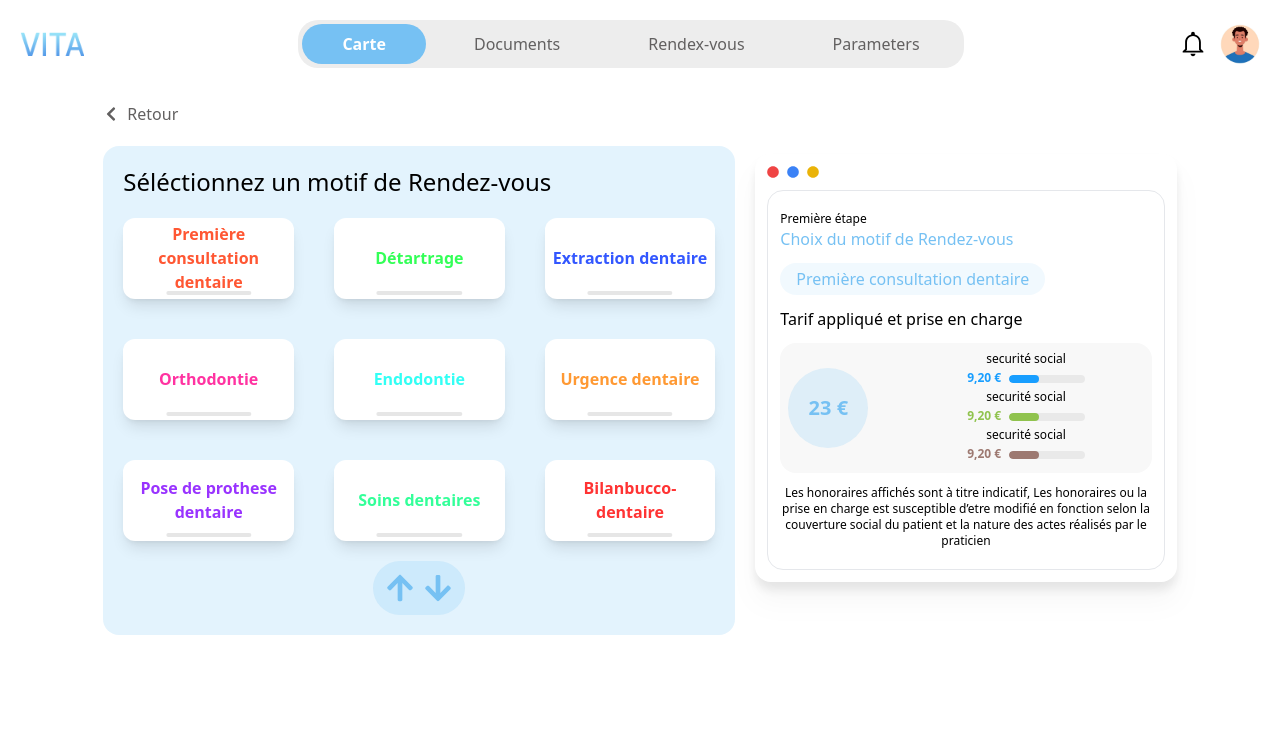
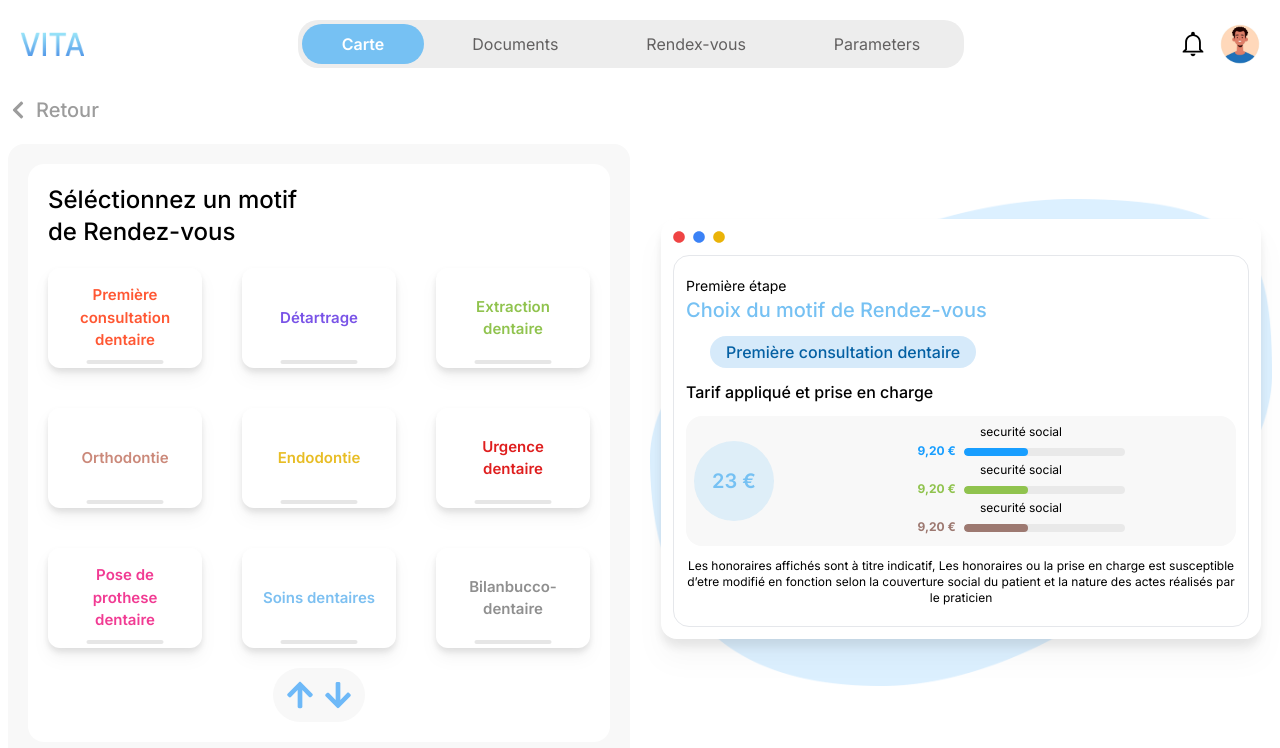
Before and after one commit to faysalewucse/vita_medical, a React (Vite) app: page /schedule in a window 1280 px wide. Shown: the top 748 px of the page. Built offline with nearby package versions, Linux system fonts and the light colour scheme.

Commit message:
udpate design

```diff
--- a/index.html
+++ b/index.html
@@ -1,9 +1,16 @@
-<!doctype html>
+<!DOCTYPE html>
 <html lang="en">
   <head>
     <meta charset="UTF-8" />
     <link rel="icon" type="image/svg+xml" href="/vite.svg" />
     <meta name="viewport" content="width=device-width, initial-scale=1.0" />
+    <link rel="preconnect" href="https://fonts.googleapis.com" />
+    <link rel="preconnect" href="https://fonts.gstatic.com" crossorigin />
+    <link
+      href="https://fonts.googleapis.com/css2?family=Inter:wght@100..900&display=swap"
+      rel="stylesheet"
+    />
+
     <title>Vita</title>
   </head>
   <body>
--- /dev/null
+++ b/src/components/CircleBar.jsx
@@ -0,0 +1,21 @@
+import circle from "../assets/circle.png";
+
+const CircleBar = () => {
+  return (
+    <div className="flex justify-between p-3">
+      <div>
+        <p className="text-[13px] font-medium">Sécurité social</p>
+        <span className="text-primary4 text-base font-[700]">26 €</span>
+      </div>
+      <img src={circle} alt="circle" className="w-[130px] h-[130px]" />
+      <div className="flex items-end">
+        <div>
+          <p className="text-[13px] font-medium">Mutuelle</p>
+          <span className="text-primary4 text-base font-[700]">48 €</span>
+        </div>
+      </div>
+    </div>
+  );
+};
+
+export default CircleBar;
--- a/src/index.css
+++ b/src/index.css
@@ -1,3 +1,7 @@
 @tailwind base;
 @tailwind components;
 @tailwind utilities;
+
+* {
+  font-family: "Inter", sans-serif;
+}
--- a/src/pages/appointment/AddCard2.jsx
+++ b/src/pages/appointment/AddCard2.jsx
@@ -1,17 +1,23 @@
 const AddCard2 = ({ image }) => {
   return (
-    <div className="p-5 border flex gap-5 bg-primary/10">
+    <div className="p-5 border flex gap-5 bg-background8">
       <img className="w-16 h-16" src={image} alt="avtr" />
       <div className="">
-        <p className="text-lg font-medium">Visiter de prévention</p>
-        <p className="bg-primary/10 text-primary p-1">Chirurgien dentiste</p>
-        <p className="text-gr">
+        <p className="text-base font-semibold text-gr12">
+          Visiter de prévention
+        </p>
+        <p className="bg-primary/10 text-primary3 p-1 rounded-2xl w-fit">
+          Chirurgien dentiste
+        </p>
+        <p className="text-gr13 text-[13px]">
           Controle dentaire et detartarge annuel. (Recommandé par le ministere
           de la santé)
         </p>
         <div className="flex items-center justify-end gap-5 mt-5">
-          <button className="bg-white py-2 px-4 rounded-full">Deja fait</button>
-          <button className="bg-primary text-white py-2 px-4 rounded-full">
+          <button className="bg-white text-[13px] font-medium py-2 px-4 rounded-full">
+            Deja fait
+          </button>
+          <button className="bg-primary text-[13px] font-medium text-white py-2 px-4 rounded-full">
             Prendre RDV
           </button>
         </div>
--- a/src/pages/profile/Profile.jsx
+++ b/src/pages/profile/Profile.jsx
@@ -76,7 +76,7 @@ const Profile = () => {
               </div>
             </div>
           </div>
-          <div className="flex-1 mt-12 flex flex-col gap-10">
+          <div className="flex-1 mt-5 md:mt-12 flex flex-col gap-10">
             <RoundedContainer>
               <RoundedContainer white>
                 <h3 className="text-center font-semibold text-base mb-5">
@@ -150,7 +150,7 @@ const Profile = () => {
               </RoundedContainer>
             </RoundedContainer>
           </div>
-          <div className="flex-1 flex flex-col gap-10 mt-12">
+          <div className="flex-1 flex flex-col gap-10 md:mt-12 mt-5">
             <RoundedContainer>
               <RoundedContainer white>
                 <h3 className="text-center font-semibold text-base">
--- a/src/pages/schedule/Schedule.jsx
+++ b/src/pages/schedule/Schedule.jsx
@@ -6,8 +6,12 @@ import {
 } from "react-icons/fa";
 import Container from "../../components/Container";
 import { Progress } from "antd";
+import { useState } from "react";
+import vector from "../../assets/vector.png";
 
 const Schedule = () => {
+  const [hovering, setHovering] = useState();
+
   const data = [
     "Première consultation dentaire",
     "Détartrage",
@@ -22,68 +26,70 @@ const Schedule = () => {
 
   const hexColors = [
     "#FF5733", // A vibrant red-orange
-    "#33FF57", // A bright green
-    "#3357FF", // A strong blue
-    "#FF33A1", // A vivid pink
-    "#33FFF5", // A bright cyan
-    "#FF9933", // A warm orange
-    "#9933FF", // A rich purple
-    "#33FF99", // A fresh mint green
-    "#FF3333", // A bold red
+    "#7953E7", // A bright green
+    "#90C34E", // A strong blue
+    "#CB897A", // A vivid pink
+    "#E8BD25", // A bright cyan
+    "#DF1E1E", // A warm orange
+    "#F13B93", // A rich purple
+    "#7DC0F1", // A fresh mint green
+    "#8F8F8F", // A bold red
   ];
 
   return (
     <Container>
-      <div className="flex md:flex-row flex-col items-center justify-center gap-5 min-h-[70vh] p-2">
+      <div className="flex md:flex-row flex-col items-center gap-5 min-h-[70vh] p-2">
         <div className="md:w-1/2">
-          <div className="flex text-gr items-center gap-2">
+          <div className="flex text-gr11 text-xl font-medium items-center gap-2">
             <FaChevronLeft />
             <p>Retour</p>
           </div>
-          <div className="bg-primary/20 md:p-5 p-2 rounded-2xl mt-5">
-            <h3 className="md:text-2xl text-xl">
+          <div className="bg-background6 p-5 rounded-2xl mt-5">
+            <div className="bg-white md:p-5 p-2 rounded-2xl">
+              <h3 className="md:text-2xl text-[28px] font-medium w-1/2">
                 Séléctionnez un motif de Rendez-vous
               </h3>
               <div className="grid grid-cols-2 md:grid-cols-3 md:gap-10 gap-5 mt-5">
                 {data.map((item, i) => (
                   <div
+                    onMouseEnter={() => setHovering(i)}
+                    onMouseLeave={() => setHovering()}
                     key={i}
+                    className={`group p-4 relative bg-white drop-shadow-lg h-[100px] flex items-center justify-center text-center rounded-xl font-semibold text-[15px] cursor-pointer transition-colors duration-300`}
                     style={{
-                    color: hexColors[i],
-                    "&:hover": {
-                      color: "white",
-                    },
+                      color: hovering === i ? "white" : hexColors[i],
+                      background: hovering === i ? "#6EB9F8" : "white",
                     }}
-                  className="p-2 relative bg-white shadow-lg h-[100px] md:h-[81px] flex items-center justify-center text-center rounded-xl font-semibold hover:bg-primary hover:text-white cursor-pointer"
                   >
                     {item}
-                  <hr
-                    style={{ border: "2.5px solid #81818133" }}
-                    className="absolute bottom-1 rounded-xl w-1/2 left-1/2 -translate-x-1/2"
-                  />
+                    <hr className="absolute bottom-1 w-1/2 left-1/2 transform -translate-x-1/2 border-[2.5px] border-[#81818133] rounded-xl transition-opacity duration-300 opacity-100 group-hover:opacity-0" />
                   </div>
                 ))}
               </div>
-            <div className="bg-primary/20 text-primary flex items-center justify-center w-fit p-3 mx-auto mt-5 rounded-full gap-2 text-3xl">
+              <div className="bg-background6 text-[#6EB9F8] flex items-center justify-center w-fit p-3 mx-auto mt-5 rounded-full gap-2 text-3xl">
                 <FaArrowUp className="cursor-pointer" />
                 <FaArrowDown className="cursor-pointer" />
               </div>
             </div>
           </div>
-        <div className="relative md:w-1/3">
-          <div className="bg-white drop-shadow-xl p-3 rounded-2xl">
+        </div>
+        <div className="relative md:w-1/2 flex items-center justify-center">
+          <img src={vector} alt="" className="absolute -top-5" />
+          <div className="bg-white drop-shadow-xl p-3 rounded-2xl w-[75vh]">
             <div className="flex items-center gap-2 text-xs">
               <FaCircle className="text-red-500" />
               <FaCircle className="text-blue-500" />
               <FaCircle className="text-yellow-500" />
             </div>
             <div className="border rounded-2xl mt-3 py-5 px-3">
-              <p className="text-xs">Première étape</p>
-              <p className="text-primary">Choix du motif de Rendez-vous</p>
-              <p className="bg-primary/10 w-fit py-1 px-4 my-3 rounded-2xl text-primary">
+              <p className="text-sm">Première étape</p>
+              <p className="text-primary text-xl font-medium">
+                Choix du motif de Rendez-vous
+              </p>
+              <p className="bg-primary25p w-fit py-1 px-4 mx-6 my-3 text-base font-medium rounded-2xl text-primaryDark">
                 Première consultation dentaire
               </p>
-              <p>Tarif appliqué et prise en charge</p>
+              <p className="font-medium">Tarif appliqué et prise en charge</p>
               <div className="my-3 bg-[#F8F8F8] p-2 rounded-2xl flex gap-10 items-center justify-center text-xs">
                 <p className="w-20 h-20 rounded-full bg-primary/20 text-primary text-xl font-semibold flex items-center justify-center">
                   23 €
--- a/tailwind.config.js
+++ b/tailwind.config.js
@@ -3,14 +3,21 @@ export default {
   content: ["./index.html", "./src/**/*.{js,ts,jsx,tsx}"],
   theme: {
     extend: {
+      backgroundImage: {
+        "schedule-image": "url('src/assets/background.png')",
+      },
       colors: {
         primary: "#76C1F3",
         primary2: "#098AD3",
+        primaryDark: "#0460A3",
         primary3: "#1993E4",
         primary4: "#5A99C3",
         primary5: "#3884B6",
         primary6: "#309FE7",
         primary7: "#4A9ED6",
+        primary25p: "#5EAAEB40",
+        linear1: "#77C2F4",
+        linear2: "#45B5FF",
         gr: "#626060",
         gr2: "#484848",
         gr3: "#6C6C6C",
@@ -18,13 +25,22 @@ export default {
         gr5: "#707070",
         gr6: "#696767",
         gr7: "#1F1F1F",
+        gr8: "#929292",
+        gr9: "#707070",
+        gr10: "#2D2D2D",
+        gr11: "#9c9c9c",
         grText: "#797979",
+        gr12: "#3F3F3F",
+        gr13: "#787878",
         ylwText: "#A68203",
         background1: "#EDEDED",
         background2: "#F4F6F9",
         background3: "#EBEBEB",
         background4: "#F4F4F4",
         background5: "#F1F1F1",
+        background6: "#F8F8F8",
+        background7: "#F9F9F9",
+        background8: "#F1F3F6",
         primaryBg: "#76C1F34A",
         error: "#FF0000",
         text2: "#545454",
```
Also changed, not shown: src/components/MedicineCard.jsx (+12 -8 lines), src/pages/appointment/Appointment.jsx (+5 -3 lines), src/pages/confirm/Confirm.jsx (+24 -21 lines), src/assets/background.png (added), src/assets/circle.png (added). Lines whose indentation alone changed are shown as unchanged.
